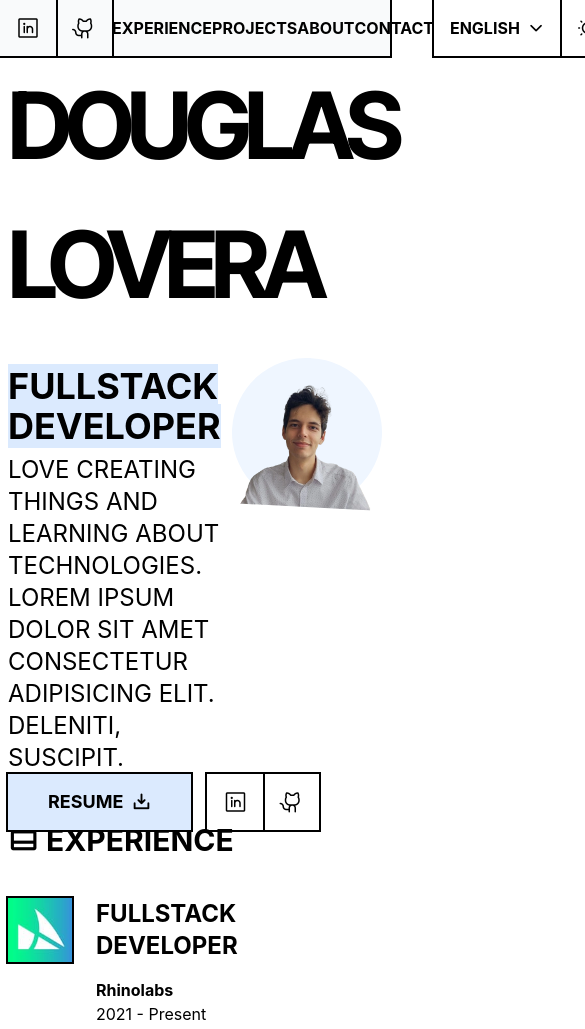
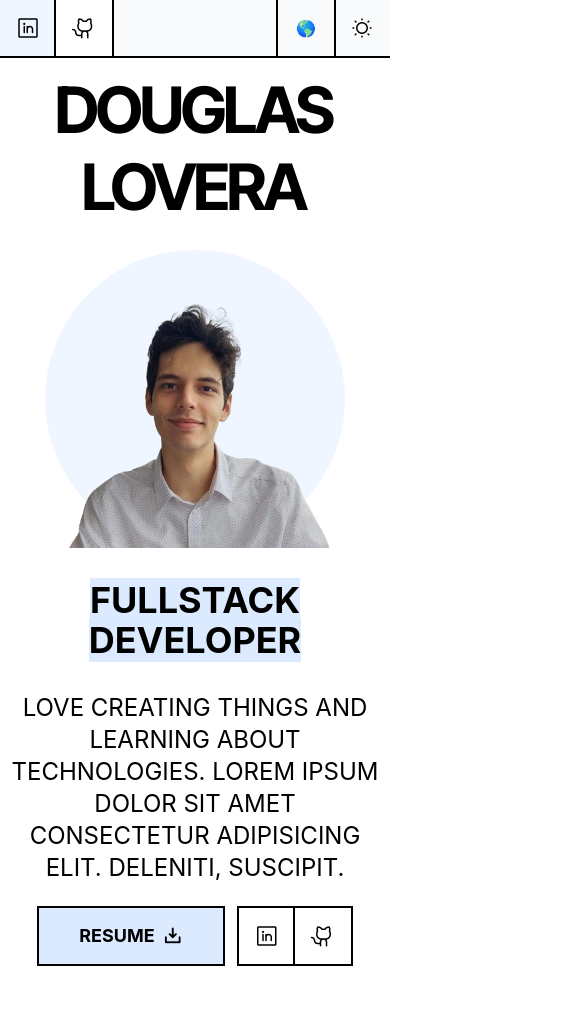
Before and after one commit to doulovera/doulovera.com, an Astro site: page / in a window 390 px wide. Shown: the top 1029 px of the page, 585 px wide, since content can reach past the window. Built offline with nearby package versions, Linux system fonts and the light colour scheme; Astro itself is replaced by a stand-in of ours; a web font is replaced by a local one.

Commit message:
add responsive to header and hero sections

```diff
--- a/src/components/footer/footer.astro
+++ b/src/components/footer/footer.astro
@@ -5,7 +5,7 @@ import { RESUME, SOCIAL_LINKS } from '../../constants/links'
 ---
 
 <footer class="h-32">
-  <div class="flex gap-4 justify-center max-w-80 h-16 mx-auto uppercase text-xl">
+  <div class="flex flex-wrap gap-4 justify-center max-w-80 h-16 mx-auto uppercase text-xl">
     <Button
       anchor
       href={RESUME.url}
--- a/src/components/header/header.astro
+++ b/src/components/header/header.astro
@@ -14,7 +14,7 @@ const navbarItems = [
 <header class="flex justify-between h-14 max-h-[56px] max-w-[768px] mx-auto border-t-0 shadow-outline bg-gray-50">
   <SocialNetwork />
 
-  <nav class="flex flex-1 justify-around">
+  <nav class="hidden sm:flex flex-1 justify-around">
     {
       navbarItems.map((item) => (
         <a
@@ -26,6 +26,8 @@ const navbarItems = [
       ))
     }
   </nav>
+
+  <div class="block sm:hidden flex-1"></div>
 
   <Dropdown
     label="English"
@@ -41,7 +43,7 @@ const navbarItems = [
     ]}
   />
 
-  <button class="flex justify-center items-center aspect-square text-2xl shadow-outline-no-left">
+  <button class="flex justify-center items-center aspect-square w-14 text-2xl shadow-outline-no-left">
     <i class="ph:sun-dim"></i>
   </button>
 </header>
--- a/src/components/hero/hero.astro
+++ b/src/components/hero/hero.astro
@@ -9,9 +9,10 @@ import SocialNetwork from "../shared/social-network.astro";
 <section>
   <Name />
 
-  <div class="grid grid-cols-[60%,1fr] mt-6">
-    <div class="relative flex flex-col justify-around h-96">
-      <h2 class="py-2 text-left text-4xl uppercase">
+  <div class="grid grid-cols-1 sm:grid-cols-[60%,1fr] gap-6 sm:gap-0 mt-6">
+
+    <div class="relative order-2 sm:order-1 flex flex-col justify-around gap-6 sm:gap-0 h-96 text-center sm:text-left">
+      <h2 class="py-2 text-4xl uppercase">
         <strong class="bg-blue-100">FullStack Developer</strong>
       </h2>
       <p class="uppercase text-2xl">
@@ -19,7 +20,7 @@ import SocialNetwork from "../shared/social-network.astro";
         Lorem ipsum dolor sit amet consectetur adipisicing elit. Deleniti, suscipit.
       </p>
 
-      <div class="flex justify-start gap-4 text-xl">
+      <div class="flex justify-center sm:justify-start gap-0 min-[360px]:gap-4 text-xl">
         <div>
           <Button className="px-10 bg-blue-100" anchor href="https://doulovera.com">
             <span class="uppercase font-bold text-lg pr-2">Resume</span>
@@ -31,9 +32,11 @@ import SocialNetwork from "../shared/social-network.astro";
         </div>
       </div>
     </div>
-    <div class="w-full">
+
+    <div class="order-1 sm:order-2 w-4/5 sm:w-full mx-auto sm:mx-0">
       <Portrait />
     </div>
+
   </div>
 
 </section>
--- a/src/components/hero/name.astro
+++ b/src/components/hero/name.astro
@@ -3,16 +3,56 @@
 </h1>
 
 <style>
-  /* TODO: adapt font-size to be full width always */
   h1 {
     display: block;
     padding-right: 8px;
+    margin: 2rem 0;
     font-family: "Inter Tight", sans-serif;
     font-weight: bold;
     text-transform: uppercase;
     letter-spacing: -0.08em;
-    text-align: left;
+    text-align: center;
     word-spacing: 30px;
+    line-height: 1.2;
     font-size: 5.8rem;
   }
+
+  @media (max-width: 767px) {
+    h1 {
+      font-size: 4.8rem;
+      letter-spacing: -0.05em;
+    }
+  }
+
+  @media (max-width: 674px) {
+    h1 {
+      margin: 1.4rem 0;
+      padding-right: 6px;
+      font-size: 4.2rem;
+      letter-spacing: -0.07em;
+      word-spacing: 15px;
+    }
+  }
+
+  @media (max-width: 574px) {
+    h1 {
+      margin: 1rem 0;
+      padding-right: 6px;
+      font-size: 3.6rem;
+      letter-spacing: -0.07em;
+      word-spacing: 10px;
+    }
+  }
+
+
+  @media (max-width: 484px) {
+    h1 {
+      margin: 1rem 0;
+      padding-right: 4px;
+      font-size: 4rem;
+      letter-spacing: -0.06em;
+      word-spacing: 8px;
+    }
+  }
+
 </style>
--- a/src/components/hero/portrait.astro
+++ b/src/components/hero/portrait.astro
@@ -1,7 +1,7 @@
 <!-- TODO: use random figure for background -->
 <!-- TODO: add languages and libraries icon's floating (statically) around picture -->
 
-<div class="bg-blue-50 rounded-full rotate-3">
+<div class="bg-blue-50 rounded-full sm:rotate-3">
   <img
     src="/assets/douglas.webp"
     alt="Douglas Lovera smiling"
--- a/src/components/shared/anchor-group.astro
+++ b/src/components/shared/anchor-group.astro
@@ -19,7 +19,7 @@ const { className = '', items } = Astro.props
     items.map(({ content = '', href, icon, ariaLabel }, index) => (
       <a
         href={href}
-        class={`flex justify-center items-center gap-2 h-14 min-w-14 w-auto text-black ${index > 0 ? 'shadow-outline-no-left' : 'shadow-outline'}`}
+        class={`flex justify-center items-center gap-2 h-14 min-w-14 w-auto text-black bg-white hover:bg-blue-50 shadow-outline`}
         aria-label={ariaLabel || undefined}
 
       >
--- a/src/components/shared/dropdown.astro
+++ b/src/components/shared/dropdown.astro
@@ -15,9 +15,10 @@ const { label, options, anchors } = Astro.props;
 ---
 
 <div>
-  <p class="flex items-center justify-center gap-2 w-full h-full uppercase text-black text-md font-bold shadow-outline px-4">
-    <span>{label}</span>
-    <i class="ph:caret-down"></i>
+  <p class="flex items-center justify-center gap-0 md:gap-2 min-w-14 w-full h-full uppercase text-black text-md font-bold shadow-outline px-4">
+    <span class="hidden md:inline-block">{label}</span>
+    <i class="ph:caret-down hidden md:inline-block"></i>
+    <span class="inline-block md:hidden">🌎</span>
   </p>
   <!-- <ul>
     {options.map((option) => (
```
